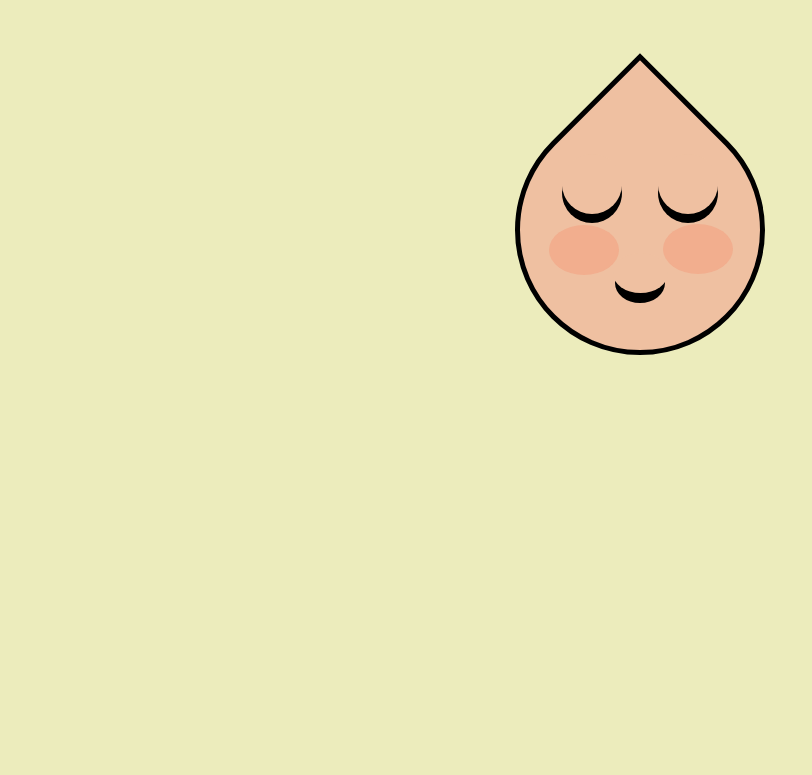
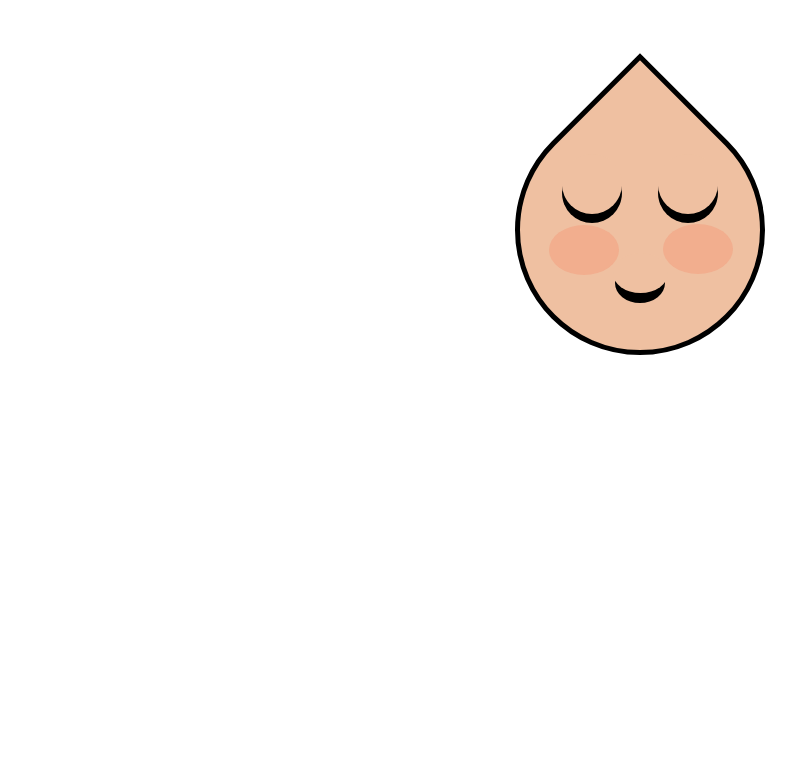
Before and after one commit to IrisMazzuca/css-drawings, a plain HTML site: page sweet-drop/index.html in a window 1280 px wide. Shown: the part 55-830 px from the top of the page, without its empty margins (0-812 px from the left). Drawn offline with Linux system fonts and the light colour scheme.

Commit message:
cambio img

```diff
--- a/sweet-drop/style.css
+++ b/sweet-drop/style.css
@@ -2,10 +2,6 @@
     margin: 0;
     padding: 0;
     box-sizing: border-box;
-}
-
-body {
-    background-color: rgb(236, 236, 188);
 }
 
 .container{
```
Also changed, not shown: sweet-drop/drop.jpg.
